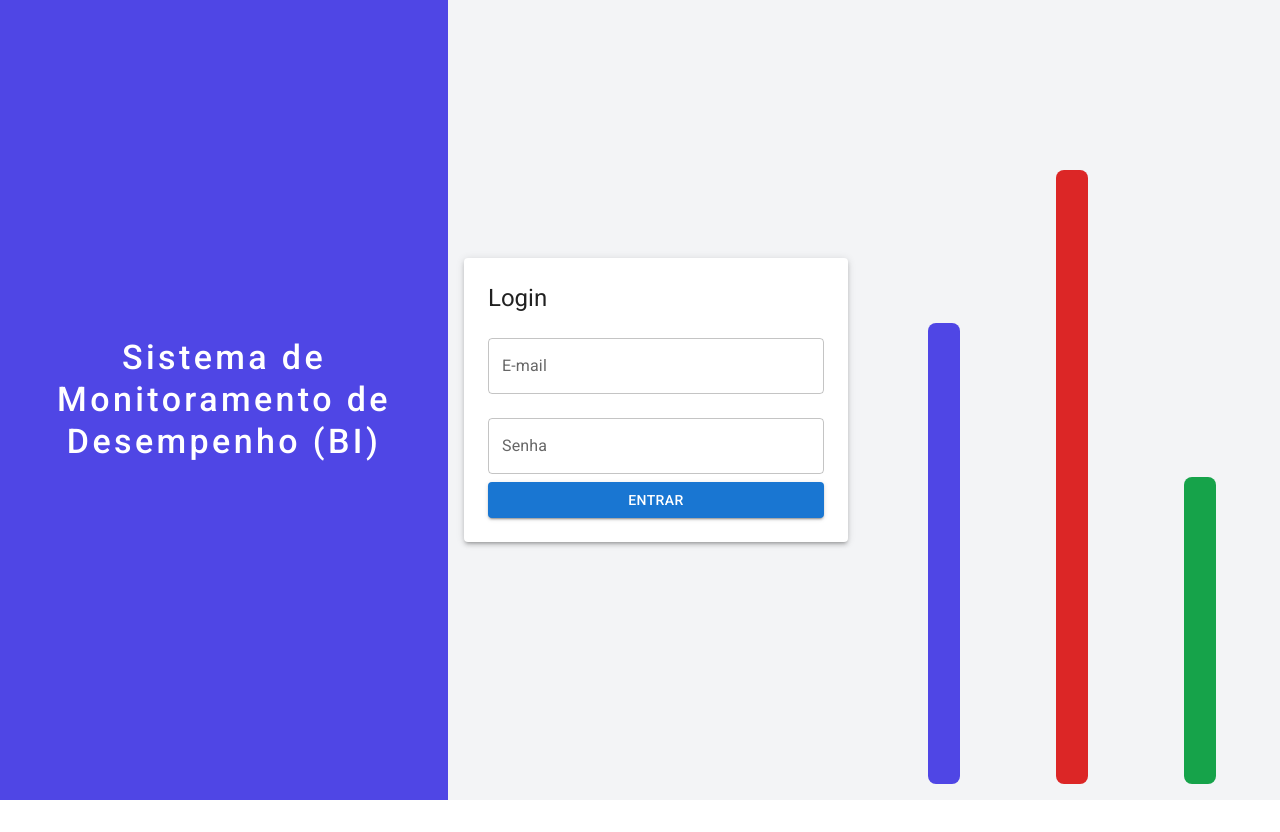
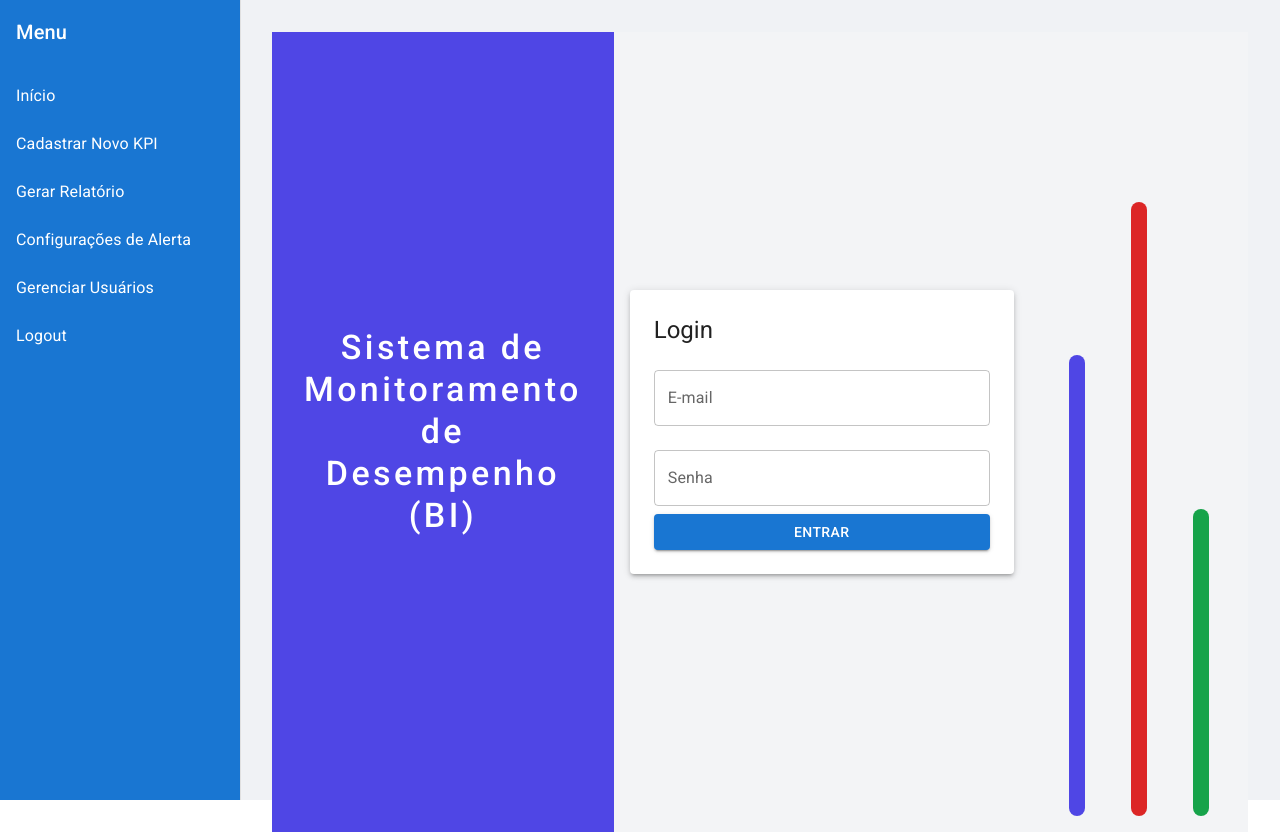
Before and after one commit to hugoleao02/monitoramento-desempenho-app, a React (Create React App) app: page /login in a window 1280 px wide. Before the commit the page ends 800 px from the top, so only its background shows below. Built offline with nearby package versions, Linux system fonts and the light colour scheme.

Commit message:
arrumando layout

```diff
--- a/src/components/Sidebar.tsx
+++ b/src/components/Sidebar.tsx
@@ -10,43 +10,45 @@ import {
 } from "@mui/material";
 import { Link } from "react-router-dom";
 
-interface SidebarProps {
-  onLogout: () => void;
-}
-
-const Sidebar: React.FC<SidebarProps> = ({ onLogout }) => {
-  const menuItems = [
-    { text: "Início", path: "/home" },
-    { text: "Cadastrar Novo KPI", path: "/kpi-register" },
-    { text: "Gerar Relatório", path: "/generate-report" },
-    { text: "Configurações de Alerta", path: "/alert-settings" },
-    { text: "Gerenciar Usuários", path: "/user-management" },
-    { text: "Logout", path: "", onClick: onLogout },
-  ];
-
+const Sidebar: React.FC = () => {
   return (
     <Drawer variant="permanent" sx={{ width: 240, flexShrink: 0 }}>
       <Box
         sx={{
           width: 240,
           height: "100%",
-          backgroundColor: "#1976d2",
-          color: "white",
+          backgroundColor: "#1976d2", // Cor de fundo da sidebar
+          color: "white", // Cor do texto
         }}
       >
         <Typography variant="h6" sx={{ padding: 2 }}>
           Menu
         </Typography>
         <List>
-          {menuItems.map((item) => (
+          {[
+            { text: "Início", path: "/home" },
+            { text: "Cadastrar Novo KPI", path: "/kpi-register" },
+            { text: "Gerar Relatório", path: "/generate-report" },
+            { text: "Configurações de Alerta", path: "/alert-settings" },
+            { text: "Gerenciar Usuários", path: "/user-management" },
+            { text: "Logout", path: "/login" }, // Redireciona para a página de login
+          ].map((item) => (
             <ListItem
               key={item.text}
-              component={item.onClick ? "div" : Link}
+              component={Link}
               to={item.path}
-              onClick={item.onClick}
-              sx={{ cursor: "pointer" }}
+              sx={{
+                cursor: "pointer",
+                color: "white", // Garante que o texto seja branco
+                "&:hover": {
+                  backgroundColor: "#1565c0", // Cor de fundo ao passar o mouse
+                },
+              }}
             >
-              <ListItemText primary={item.text} sx={{ color: "white" }} />
+              <ListItemText
+                primary={item.text}
+                sx={{ color: "inherit" }} // Usa 'inherit' para herdar a cor branca
+              />
             </ListItem>
           ))}
         </List>
--- /dev/null
+++ b/src/layouts/Layout.tsx
@@ -0,0 +1,23 @@
+import React from "react";
+import { Box } from "@mui/material";
+import Sidebar from "../components/Sidebar";
+
+const Layout: React.FC<{ children: React.ReactNode }> = ({ children }) => {
+  return (
+    <Box sx={{ display: "flex" }}>
+      <Sidebar />
+      <Box
+        sx={{
+          flexGrow: 1,
+          padding: 4,
+          backgroundColor: "#f0f2f5",
+          height: "100vh",
+        }}
+      >
+        {children}
+      </Box>
+    </Box>
+  );
+};
+
+export default Layout;
--- a/src/pages/home/HomePage.tsx
+++ b/src/pages/home/HomePage.tsx
@@ -1,29 +1,22 @@
-// src/pages/home/HomePage.tsx
-import React from 'react';
-import { Box, Typography, Button, Grid, Paper } from '@mui/material';
-import { useNavigate } from 'react-router-dom';
-import Sidebar from '../../components/Sidebar';
+import React from "react";
+import { Box, Typography, Grid, Paper } from "@mui/material";
+import { useNavigate } from "react-router-dom";
+import Sidebar from "../../components/Sidebar";
 
 const HomePage: React.FC = () => {
   const navigate = useNavigate();
 
-  const handleLogout = () => {
-    localStorage.removeItem('token');
-    navigate('/login');
-  };
-
   return (
-    <Box sx={{ display: 'flex' }}>
-      <Sidebar onLogout={handleLogout} /> {/* Passa a função de logout */}
-      <Box sx={{ padding: 4, flexGrow: 1, backgroundColor: '#f0f2f5', height: '100vh' }}>
-        <Typography variant="h4" component="h1" gutterBottom>
+    <Box className="flex h-screen">
+      <Box className="flex-grow p-4 bg-gray-100 overflow-auto">
+        <Typography variant="h4" className="mb-4">
           Bem-vindo ao Sistema de Monitoramento de Desempenho (BI)
         </Typography>
 
-        <Grid container spacing={4} sx={{ marginTop: 2 }}>
+        <Grid container spacing={4} className="mt-2">
           <Grid item xs={12}>
             <Typography variant="h6">Seus KPIs</Typography>
-            <Paper sx={{ padding: 2 }}>
+            <Paper className="p-4 bg-white shadow-md">
               <Typography variant="body1">KPI 1</Typography>
               <Typography variant="body1">KPI 2</Typography>
               <Typography variant="body1">KPI 3</Typography>
--- a/src/routes/routes.tsx
+++ b/src/routes/routes.tsx
@@ -9,6 +9,7 @@ import LoginPage from "../pages/LoginPage/LoginPage";
 import HomePage from "../pages/home/HomePage";
 import UserManagementPage from "../pages/UserManagementPage/UserManagementPage";
 import ProtectedRoute from "../ProtectedRoute";
+import Layout from "../layouts/Layout";
 
 const AppRoutes: React.FC = () => {
   const [token, setToken] = useState<string | null>(
@@ -32,6 +33,7 @@ const AppRoutes: React.FC = () => {
 
   return (
     <Router>
+      <Layout>
         <Routes>
           {routes.map(({ path, element, protected: isProtected }) => {
             if (isProtected) {
@@ -50,6 +52,7 @@ const AppRoutes: React.FC = () => {
             element={token ? <Navigate to="/home" /> : <Navigate to="/login" />}
           />
         </Routes>
+      </Layout>
     </Router>
   );
 };
```
Also changed, not shown: src/pages/UserManagementPage/UserManagementPage.tsx (+4 -4 lines). Lines whose indentation alone changed are shown as unchanged.
